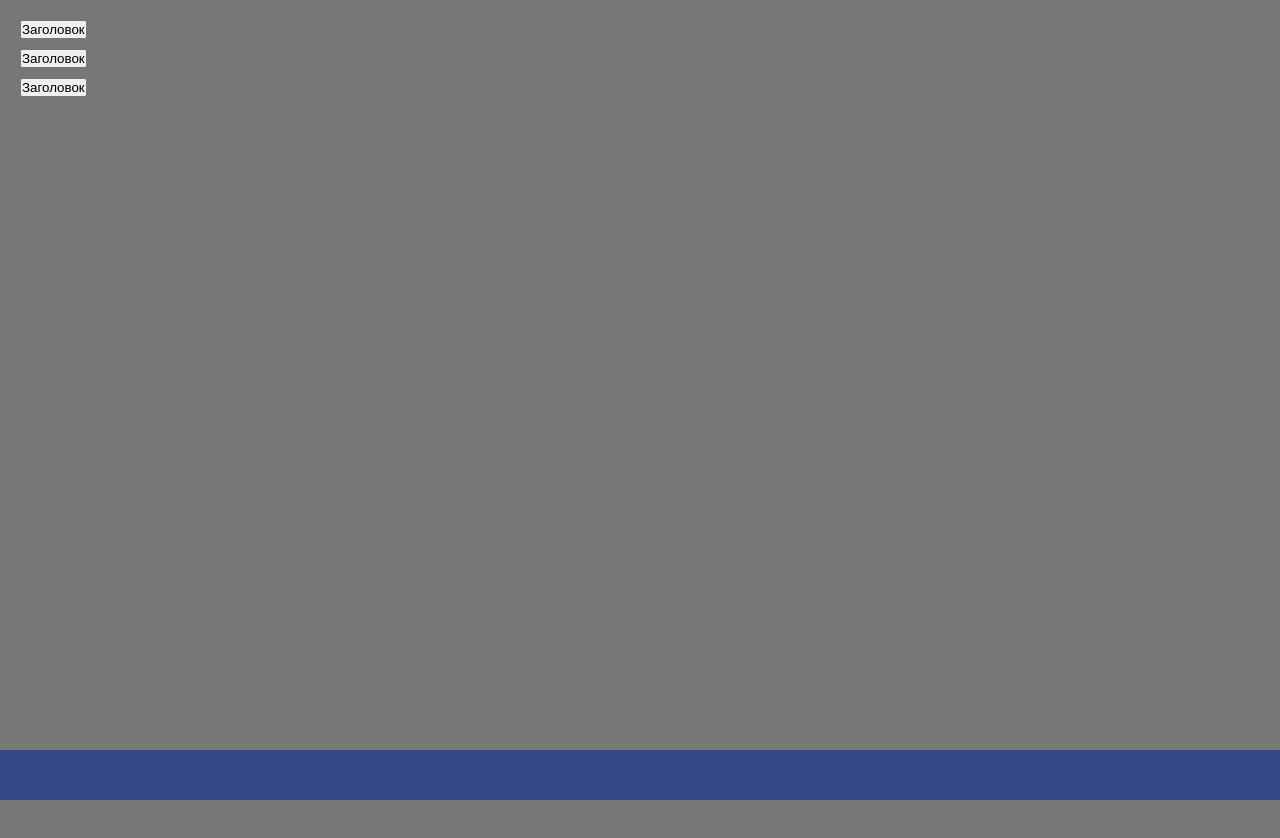
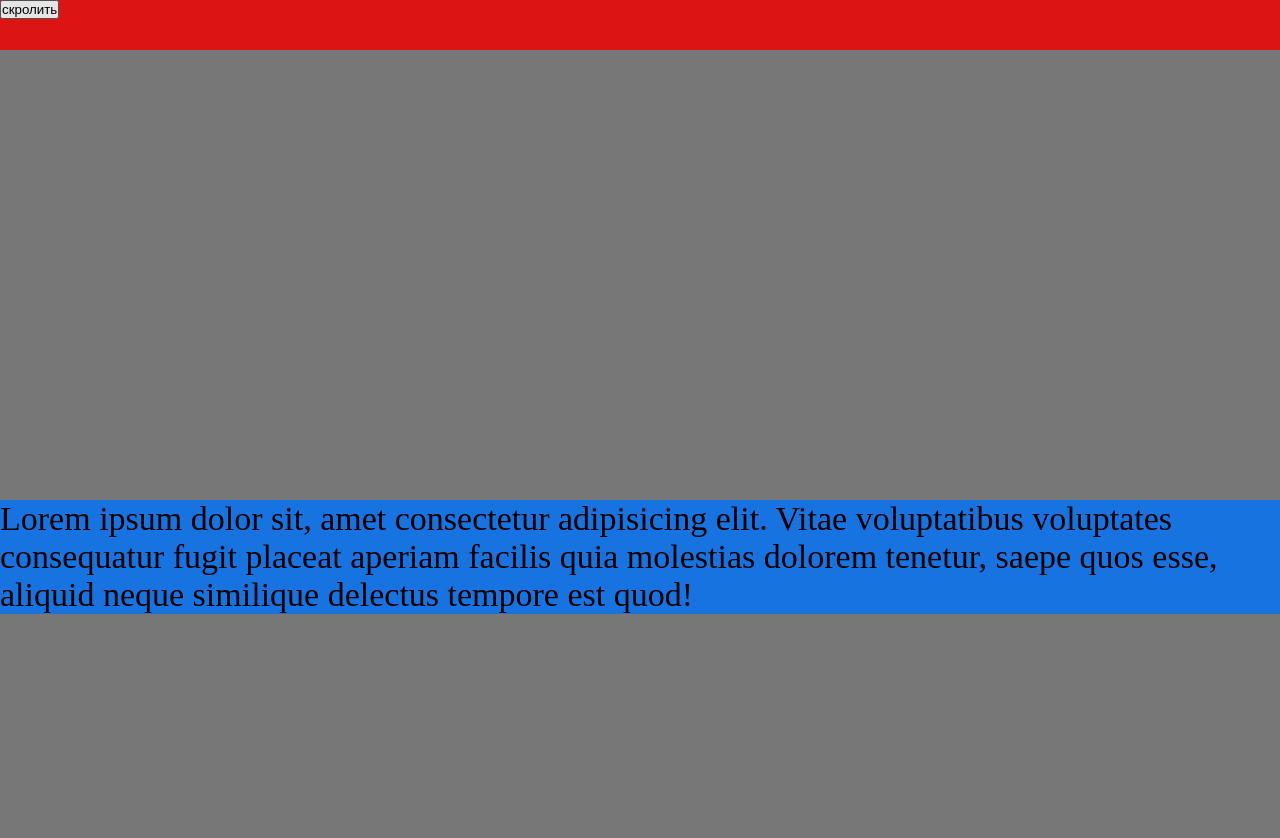
Before and after one commit to Shapovalov-Dmitriy/JS, a plain HTML site: page index.html in a window 1280 px wide. Shown: the top 838 px of the page. Before the commit the page ends 800 px from the top, so only its background shows below. Drawn offline with Linux system fonts and the light colour scheme.

Commit message:
Работа с Размерами

```diff
--- a/index.html
+++ b/index.html
@@ -129,7 +129,7 @@
 
       <!-- навигация по дереву DOM -->
 
-      <ul class="akkardion">
+      <!-- <ul class="akkardion">
         <li class="akkardion__item">
           <button class="akkardion__title">Заголовок</button>
           <p class="akkardion__body" hidden>Lorem, ipsum dolor sit amet consectetur adipisicing elit. Unde eum inventore
@@ -148,7 +148,13 @@
             aliquam, officia magni excepturi dolore maiores! Possimus adipisci accusamus commodi. Alias necessitatibus
             hic cupiditate illum in sapiente, eius eligendi.</p>
         </li>
-      </ul>
+      </ul> -->
+      <div class="sector"><button class="sector__btn">скролить</button></div>
+      <div class="some-block">
+        Lorem ipsum dolor sit, amet consectetur adipisicing elit. Vitae voluptatibus voluptates consequatur fugit
+        placeat aperiam facilis quia molestias dolorem tenetur, saepe quos esse, aliquid neque similique delectus
+        tempore est quod!
+      </div>
     </main>
     <footer class="footer"></footer>
   </div>
--- a/script.js
+++ b/script.js
@@ -747,6 +747,7 @@ const blockLastChild = block.lastElementChild;
 2) Создаем функцию
 3) Работа с свойством (атрибутом) или классом
 */
+/*
 // По событию клик, отправляемся сразу в функцию liteSpoller.
 document.addEventListener('click', liteSpoller); // Получаем событие на документе по клику
 // А уже в функции и совершаются все действия
@@ -755,6 +756,7 @@ function liteSpoller(e) {
     const targetElement = e.target;
     // отлавливаем нужный нам кликнутый элемент
     if (targetElement.closest('.akkardion__title')) {
+        */
 // ........ Работа с свойством (атрибутом) ..........
 // Как получить следующий объект после кликнутого
 // Способ №1
@@ -785,5 +787,95 @@ function liteSpoller(e) {
 // тоже самое тернарным оператором
 targetElement.nextElementSibling.hidden = targetElement.nextElementSibling.hidden ? false : true;
 */
+/*
 }
 }
+*/
+///////////////// Размеры ////////////////////
+
+const sector = document.querySelector('.sector');
+
+// Ширина
+
+const sectorWidth = sector.offsetWidth;
+// console.log(`Ширина объекта ${sectorWidth}px`);
+
+// Высота
+
+const sectorHeight = sector.offsetHeight;
+// console.log(`Высота объекта ${sectorHeight}px`);
+
+// Метод который возвращает положение объекта относительно ВЬЮПОРТА
+// Имеет параметры top, left
+/*
+getBoundingClientRect().top
+getBoundingClientRect().left
+// Получаем положение блока относительно сайта (ВЬЮПОРТА)
+    console.log(block.getBoundingClientRect().top);
+*/
+
+/*
+// Положение объекта относительно страницы (НЕ ВЬЮПОРТА)
+const top = block.offsetTop; //от верха
+const top = block.offsetLeft; // с лева
+*/
+
+// Задача:
+// В момент достижения блока, шапка отлипает и уходит за экран
+
+// Решение:
+/*
+1) Слушать скролл страницы
+2) Измерять положение целевого блока
+3) В нужный момент работать с классами шапки
+*/
+
+//  Получение объектов
+
+// Получаем шапку и целевой блок до которого дойдет шапка
+const header = document.querySelector('.sector'),
+    block = document.querySelector('.some-block'),
+    // получение высоту шапки
+    headerHeight = header.offsetHeight;
+// передаем в константу вычисление высоты шапки плюс 10 пикселей
+const moment = headerHeight + 10;
+// Событие прокрутки ОКНА
+// событие scroll вешается ТОЛЬКО на window
+window.addEventListener('scroll', setHeaderStyle);
+/*
+window.scrollY // Высчитывает количество пикселей в данный момент по вертикали
+window.scrollX // Высчитывает количество пикселей в данный момент по горизонтали
+*/
+
+function setHeaderStyle(e) {
+    // передаем в константу вычисление высоты шапки плюс 10 пикселей
+    // const moment = headerHeight + 10;
+
+    // console.log(`Объект ниже верхней части экрана на ${block.getBoundingClientRect().top}`);
+    // console.log(`Момент ${moment}`);
+    // Проверяем если положение блока меньше или равно высоте шапки + 10 px, выполняем код
+    if (block.getBoundingClientRect().top <= moment) {
+        // console.log('Сработало!');
+        // Прописываем в HTML через инлайновые стили Положение объекта относительно верха страницы минус высота шапки (с 10ю пикселями)
+        header.style.top = `${block.offsetTop - moment}px`;
+        // Добавляем класс по которому шапка будет уезжать вверх или исчезать
+        header.classList.add('_active');
+    } else {
+        // В противном случае забираем
+        header.style.top = ``;
+        // Если условие не выполнено, забираем класс по коорому шапка исчезает
+        header.classList.remove('_active');
+    }
+};
+
+// Скролл до блока
+
+const scrollBtn = document.querySelector('.sector__btn');
+
+scrollBtn.addEventListener("click", function (e) {
+    const goTo = block.offsetTop - moment;
+    window.scrollTo({
+        top: goTo,
+        behavior: 'smooth'
+    });
+});
--- a/scss/style.scss
+++ b/scss/style.scss
@@ -22,6 +22,7 @@ body {
 }
 
 .page {
+    position: relative;
     flex: 1 1 auto;
 }
 
@@ -381,3 +382,23 @@ body {
         }
     }
 }
+//////////// sector ////////////
+.sector {
+    background-color: #dd1414;
+    position: fixed;
+    top: 0;
+    left: 0;
+    height: 50px;
+    width: 100%;
+    &._active {
+        position: absolute;
+    }
+}
+
+.some-block {
+    background-color: #1673df;
+    font-size: 34px;
+    color: #000;
+    margin-top: 500px;
+    margin-bottom: 10000px;
+}
```
Also changed, not shown: css/style.css. Lines whose indentation alone changed are shown as unchanged.
